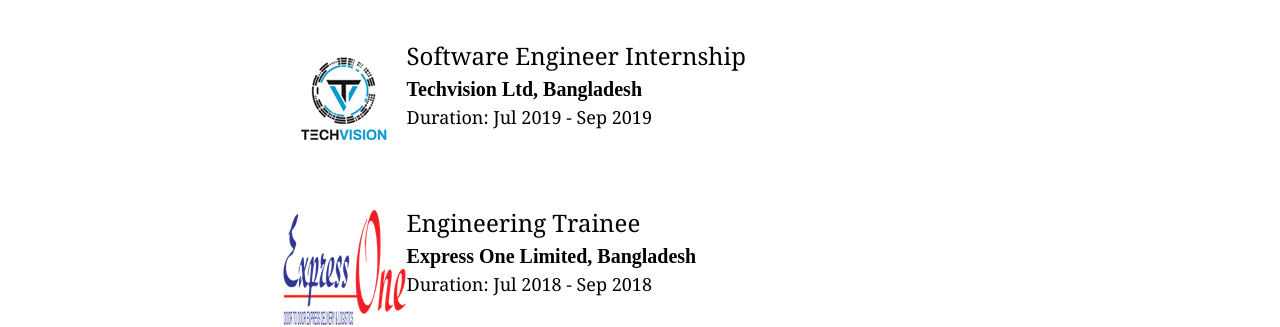
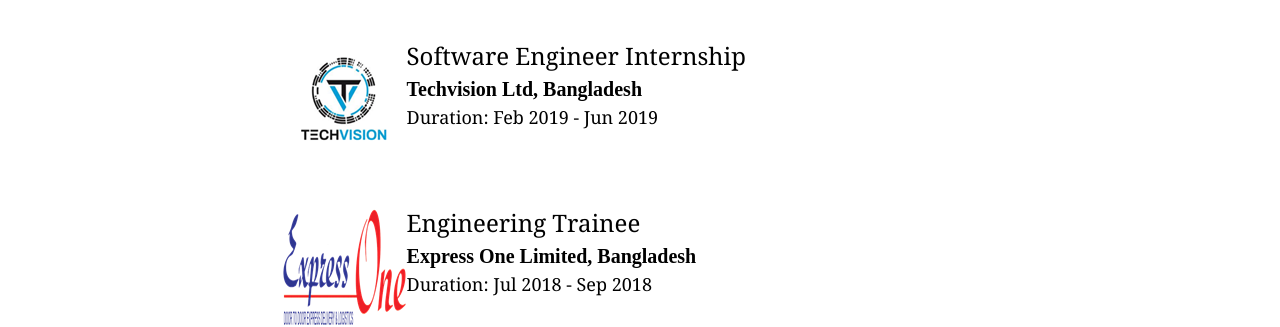
Before and after one commit to kmithuiu/kmithuiu.github.io, a Jekyll site: the page built from _pages/experience.md, in a window 1280 px wide and 1288 px high. Shown: the part 718-1045 px from the top of the window. Built offline with Jekyll 4.4.1, drawn with Linux system fonts in a browser that asks for light colours; some web fonts are replaced.

Commit message:
Update experience.md

```diff
--- a/_pages/experience.md
+++ b/_pages/experience.md
@@ -32,7 +32,7 @@ Duration: Jun 2020 - May 2022
 
 <img src="/images/tv_logo.png" style="float:left;width:125px;height:125px;"><span style="font-family:Georgia; color:black;"><span style="font-size:18pt"><a href="https://maps.app.goo.gl/pM5b1jjs4MmNnuNH9" target="_blank" style="color:black;"> Software Engineer Internship </a></span><br/>
 <span style="color:black; font-size:20px; font-family:Calisto MT"><b><a href="https://maps.app.goo.gl/pM5b1jjs4MmNnuNH9" target="_blank" style="color:black;">Techvision Ltd, Bangladesh</a></b></span><br/>
-Duration: Jul 2019 - Sep 2019
+Duration: Feb 2019 - Jun 2019
 </span>
 
 <br/>
```
